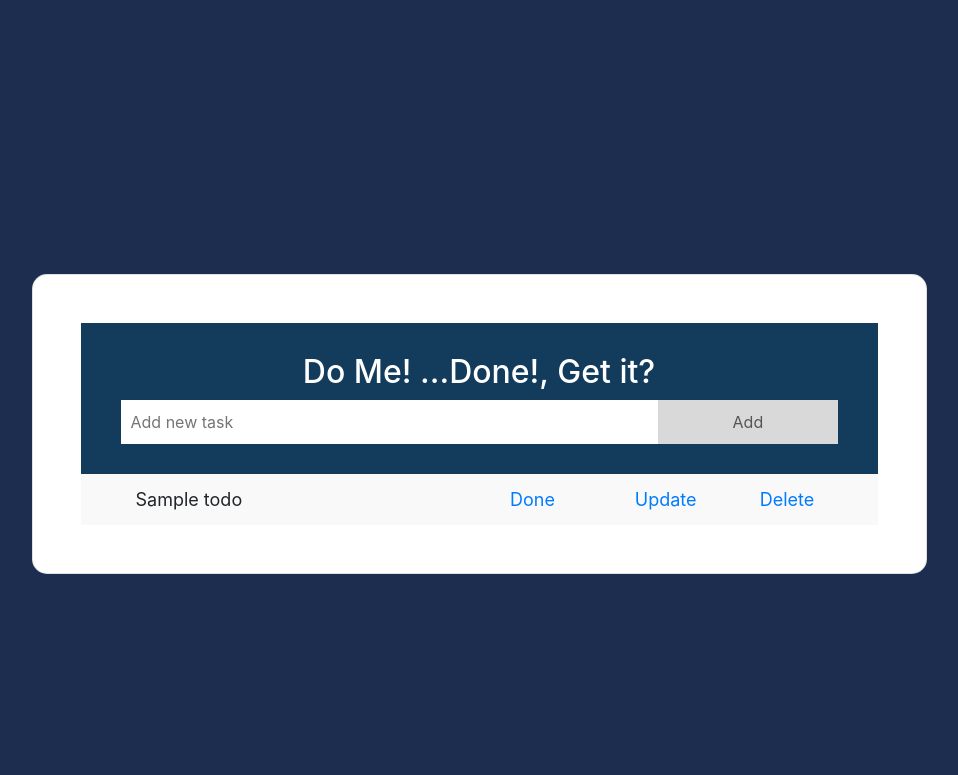
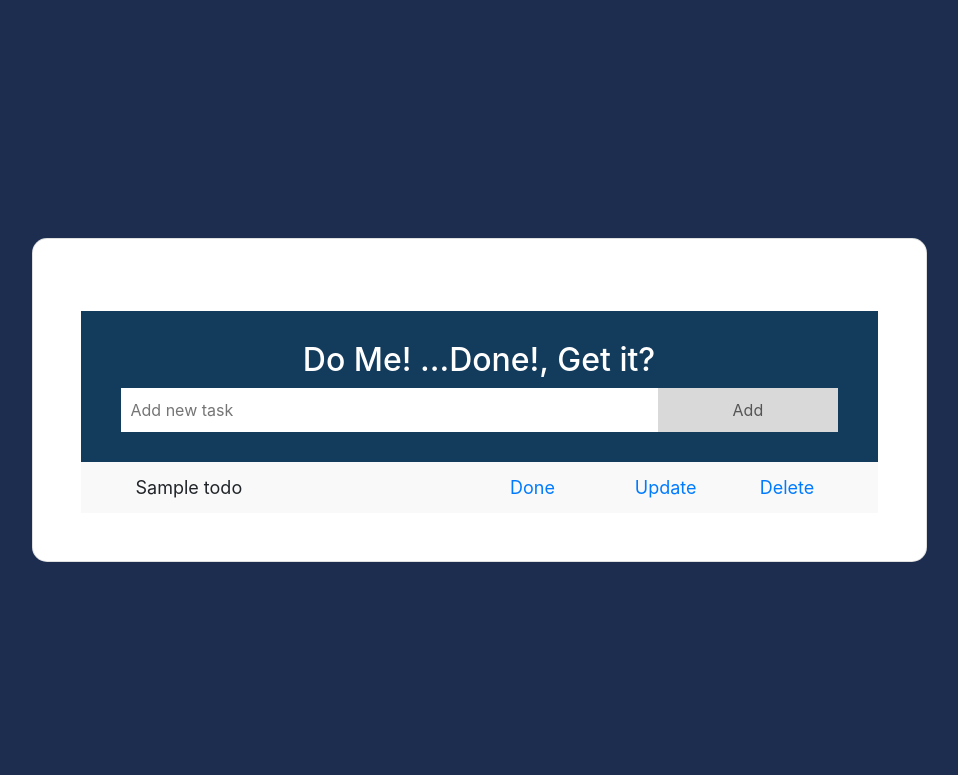
Before and after one commit to Omarabdul3ziz/dome, a Flask app: page / in a window 1280 px wide. Shown: the top 775 px of the page, without its empty margins (161-1119 px from the left). Run offline with Flask 2, Linux system fonts and the light colour scheme; a database or web service that is not in the repository returns one stand-in record (values such as "Sample title"); some libraries are stand-ins or nearby versions.

Commit message:
remove the duplicated glitches

```diff
--- a/templates/base.html
+++ b/templates/base.html
@@ -7,6 +7,13 @@
 
     <body style="background-color: #1D2D50;">
             <div class="container py-5 h-100">
+                <div class="container py-5 h-100">
+
+                    <div class="row d-flex justify-content-center align-items-center h-100">
+                    <div class="col col-xl-10">
+
+                        <div class="card" style="border-radius: 15px;">
+                        <div class="card-body p-5 " background="#FCDAB7">
 
 
 
--- a/templates/index.html
+++ b/templates/index.html
@@ -1,20 +1,6 @@
 {% extends 'base.html' %}
 
 {% block content %}
-
-{% if context|length < 1 %}
-
-    <h3> Nothing here, add new task. </h3>
-
-{% else %}
-
-<div class="content">
-        <div class="container py-5 h-100">
-          <div class="row d-flex justify-content-center align-items-center h-100">
-            <div class="col col-xl-10">
-
-              <div class="card" style="border-radius: 15px;">
-                <div class="card-body p-5 " background="#FCDAB7">
 
         <!-- form -->
         <div id="myDIV" class="header">
@@ -25,6 +11,11 @@
                         <input type="submit" class="addBtn" value="Add">
                     </form>
         </div>
+
+    {% if context|length < 1 %}
+        <br>
+        <h3 class="text-center"> Nothing here, add one. </h3>
+    {% else %}
 
         <!--List-->
         <ul id="myUL">
```
Lines whose indentation alone changed are shown as unchanged.
